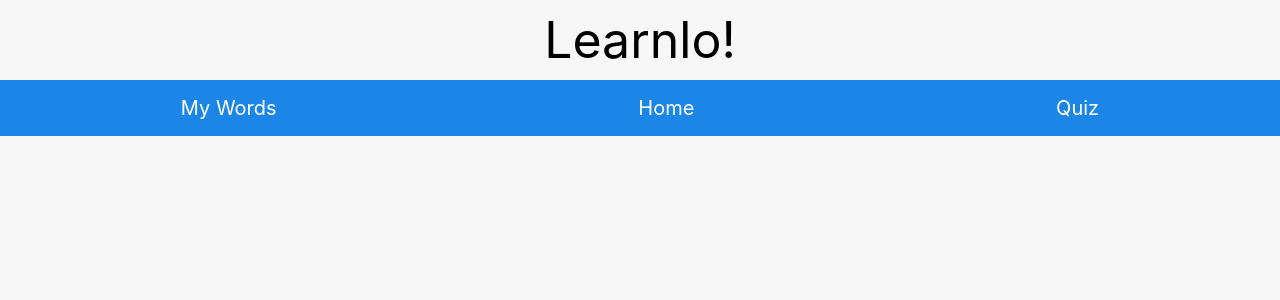
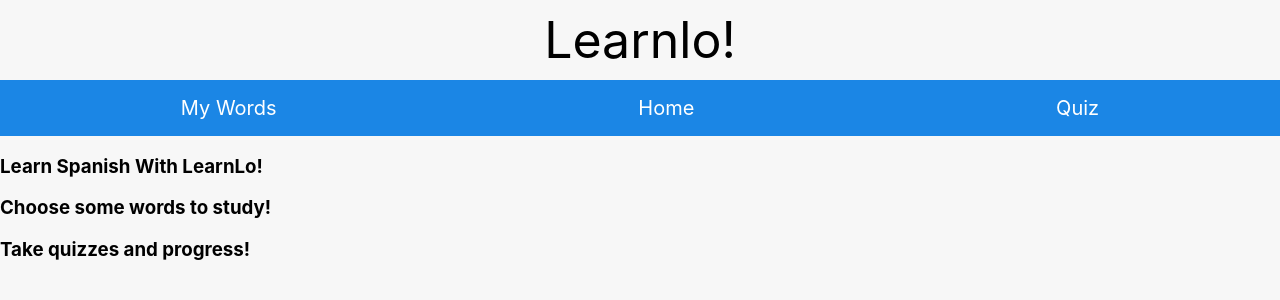
Before and after one commit to taylorjohnson141/learnlo, a React (Create React App) app: page / in a window 1280 px wide. Shown: the top 300 px of the page. Built offline with nearby package versions, Linux system fonts and the light colour scheme.

Commit message:
Add HomeScreen Component

```diff
--- a/src/App/App.js
+++ b/src/App/App.js
@@ -4,6 +4,7 @@ import SearchBar from '../SearchBar/SearchBar'
 import {Route} from 'react-router-dom'
 import UserWords from '../UserWords/UserWords'
 import Quiz from '../Quiz/Quiz'
+import HomeScreen from '../HomeScreen/HomeScreen'
 import './App.css';
 
 class App extends Component {
@@ -37,10 +38,10 @@ class App extends Component {
    return( <section>
      <header className = 'header'>Learnlo!</header>
    <NavBar/>
-   {/* <Route exact path='/'>
+   <Route exact path='/'>
      <HomeScreen/>
     </Route>
-   */}
+
    <Route path = '/search'>
     <SearchBar addWord = {this.addWord}/>
    </Route>
--- /dev/null
+++ b/src/HomeScreen/HomeScreen.js
@@ -0,0 +1,10 @@
+function HomeScreen (){
+  return (
+    <section>
+    <h1>Learn Spanish With LearnLo!</h1>
+    <h1>Choose some words to study! </h1>
+    <h1>Take quizzes and progress!</h1>
+    </section>
+  )
+}
+export default HomeScreen
--- a/src/NavBar/NavBar.js
+++ b/src/NavBar/NavBar.js
@@ -6,7 +6,6 @@ return (
     <NavLink className = 'link' to="/myWords">My Words</NavLink>
     <NavLink className = 'link' to="/">Home</NavLink>
     <NavLink className = 'link' to="/quiz">Quiz </NavLink>
-
   </section>
 )
 }
```
